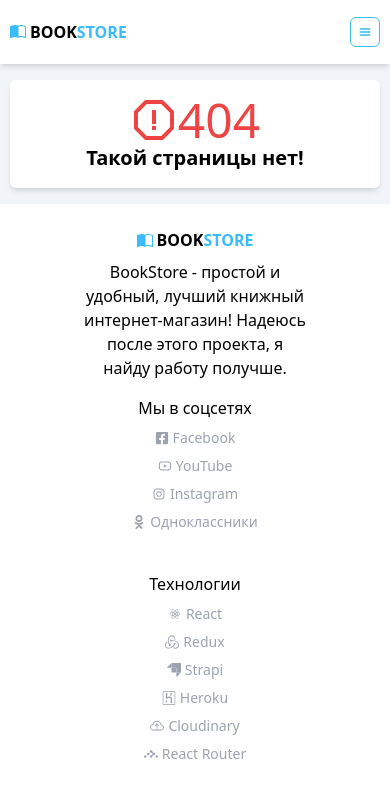
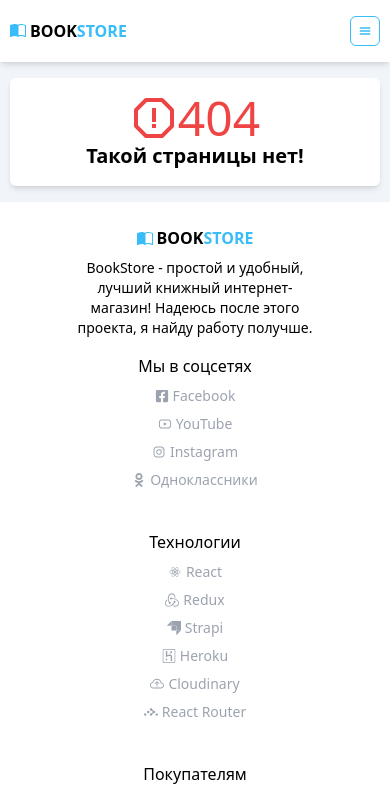
Before and after one commit to ScRoLiS/bookstore, a React (Create React App) app: page /user/adresses/add in a window 390 px wide. Shown: the top 797 px of the page. Built offline with nearby package versions, Linux system fonts and the light colour scheme.

Commit message:
fix: style fixes

```diff
--- a/src/components/Footer.js
+++ b/src/components/Footer.js
@@ -122,12 +122,12 @@ const Footer = () => {
   return (
     <footer className="bg-white py-6">
       <div className="container items-center md:items-start flex gap-4 flex-col md:flex-row">
-        <div className="flex flex-col items-center w-56 shrink-0">
+        <div className="flex flex-col items-center max-w-[250px] shrink-0">
           <div className="flex gap-1 items-center font-bold text-base md:text-md">
             <BsBookHalf className="text-sky-400 mt-0.5 md:mt-0.5" />
             <span>BOOK<span className="text-sky-400">STORE</span></span>
           </div>
-          <div className="font-light text-base text-center mt-2 md:mt-0 ">
+          <div className="font-light text-sm md:text-base text-center mt-2 md:mt-0 ">
             BookStore - простой и удобный, лучший книжный интернет-магазин! Надеюсь после этого проекта, я найду работу получше.
           </div>
         </div>
--- a/src/components/Navbar.js
+++ b/src/components/Navbar.js
@@ -33,7 +33,7 @@ const Navbar = () => {
 
   if (showMenu) {
     return (
-      <nav className="fixed z-10 overflow-y-auto min-h-screen min-w-screen left-0 top-0 right-0 bottom-0 bg-white">
+      <nav className="fixed z-40 overflow-y-auto min-h-screen min-w-screen left-0 top-0 right-0 bottom-0 bg-white">
         <div className="container min-h-full p-2 flex flex-col gap-4">
           <Button onClick={toggleMenu} className="self-end mt-2" type="outline" ><MdOutlineClose className="" /></Button>
           <ul className="list-none grow flex-col flex gap-2">
@@ -64,8 +64,8 @@ const Navbar = () => {
   }
 
   return (
-    <nav className="sticky top-0 shadow-md bg-white z-10">
-      <div className="container flex gap-2 justify-between items-center h-16 md:h-24">
+    <nav className="sticky top-0 shadow-md bg-white z-40">
+      <div className="container flex flex-wrap gap-2 justify-between items-center py-4 md:py-0 md:h-24">
         <Link className="flex flex-col" to="/">
           <div className="flex gap-1 xl:gap-2 items-center font-bold text-base md:text-2xl">
             <BsBookHalf className="text-sky-400 md:mt-1" />
@@ -75,6 +75,7 @@ const Navbar = () => {
             BookStore - магазин твоей мечты!
           </div>
         </Link>
+        <div className="flex gap-2">
           <ul className="list-none hidden md:flex gap-2">
             {menu.map((item, index) => {
               return (
@@ -107,6 +108,8 @@ const Navbar = () => {
           }
           <Button onClick={toggleMenu} className="block md:hidden" type="outline" ><GiHamburgerMenu /></Button>
         </div>
+
+      </div>
     </nav>
   )
 }
--- a/src/containers/ProfilePage.js
+++ b/src/containers/ProfilePage.js
@@ -3,7 +3,7 @@ import React from 'react'
 const ProfilePage = ({ title, children }) => {
   return (
     <div className="flex flex-col grow">
-      <h1 className="text-2xl font-medium mb-4">{title}</h1>
+      <h1 className="text-xl md:text-2xl font-medium mb-4">{title}</h1>
       {children}
     </div>
   )
--- a/src/index.css
+++ b/src/index.css
@@ -43,14 +43,15 @@
   }
 
   .link-profile {
-    @apply rounded-md p-2 relative bg-sky-50 hover:bg-sky-100 md:text-sm lg:text-base;
+    @apply rounded-md p-2 relative bg-sky-50 hover:bg-sky-100 grow md:grow-0 text-sm lg:text-base;
   }
 
   .link-profile-active {
     @apply link-profile relative text-white font-medium rounded-l-md p-2 bg-sky-400 hover:bg-sky-400;
   }
-
+/*
   .link-profile-active::before {
+    @apply hidden md:block;
     content: '';
     position: absolute;
     right: 0;
@@ -60,7 +61,7 @@
     border-style: solid;
     border-width: 20px 20px 20px 0;
     border-color: transparent #ffffff transparent transparent;
-  }
+  } */
 
   .button {
     @apply flex items-center justify-center text-xs font-medium shrink-0 text-white p-2 bg-sky-400 rounded-md hover:bg-sky-300;
@@ -97,7 +98,7 @@
   }
 
   .input-card {
-    @apply input rounded-md border-none;
+    @apply input text-xs md:text-sm rounded-md border-none;
   }
 
   .input:focus {
--- a/src/routes/Profile/Profile.js
+++ b/src/routes/Profile/Profile.js
@@ -44,15 +44,15 @@ const Profile = () => {
     return <Navigate to="/user/login" />
 
   return (
-    <div className="bg-white rounded-md shadow-md p-4 flex flex-col grow">
-      <div className="flex gap-8 grow">
-        <div className="flex flex-col w-52 gap-2 shrink-0">
-          <div className="flex flex-col gap-2 sticky top-28">
+    <div className="bg-white rounded-md shadow-md p-4 flex flex-col min-h-[600px] md:min-h-[auto] md:grow">
+      <div className="flex flex-col md:flex-row gap-8 grow">
+        <div className="flex flex-row md:flex-col md:w-40 lg:w-52 gap-2 shrink-0">
+          <div className="flex flex-wrap flex-row w-full md:w-auto md:flex-col gap-2 sticky top-28">
             {menu.map((item, index) => <NavLink className={switchLinkStyle} to={item.to} key={index}>{item.label}</NavLink>)}
-            <Button type="ghost" className="w-full" onClick={handleLogout}>Выход</Button>
+            <Button type="ghost" className="grow w-auto h-[35px] md:h-auto md:grow-0 md:w-full" onClick={handleLogout}>Выход</Button>
           </div>
         </div>
-        <div className="flex flex-col w-full">
+        <div className="flex flex-col grow">
           <Outlet />
         </div>
       </div>
```
Lines whose indentation alone changed are shown as unchanged.
